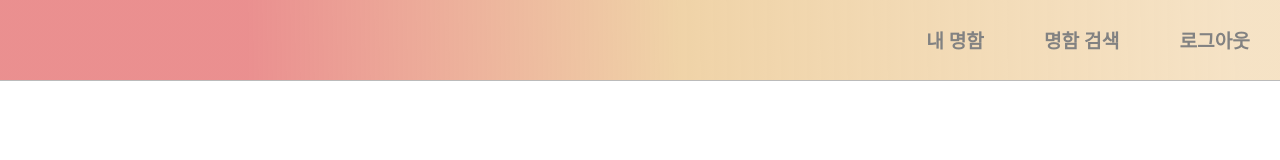
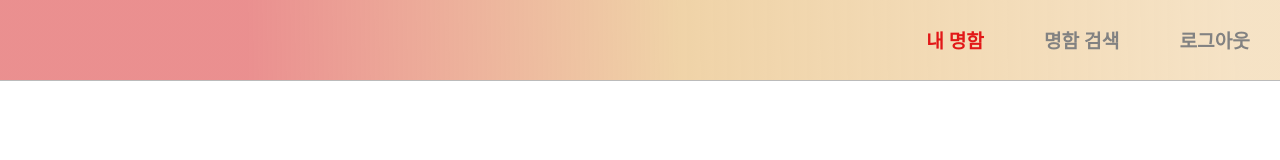
Before and after one commit to BusinessZIP/businesszip-frontend, a React (Vite) app: page /mypage in a window 1280 px wide. Shown: the top 160 px of the page. Built offline with nearby package versions, Linux system fonts and the light colour scheme.

Commit message:
Feat : header 조건에 따라 글자 색 변경

```diff
--- a/src/components/layout.jsx
+++ b/src/components/layout.jsx
@@ -6,7 +6,20 @@ const Children = styled.div`
 	height: 100vh;
 `;
 
-const Layout = ({ title1, title2, title3, children, ...rest }) => {
+const Layout = ({
+	title1,
+	title2,
+	title3,
+	children,
+	extraClassName1,
+	extraClassName2,
+	extraClassName3,
+	...rest
+}) => {
+	const className1 = extraClassName1 ? 'titleOn' : 'title';
+	const className2 = extraClassName2 ? 'titleOn' : 'title';
+	const className3 = extraClassName3 ? 'titleOn' : 'title';
+
 	const Header = styled.div`
 		position: fixed;
 		top: 0;
@@ -19,11 +32,20 @@ const Layout = ({ title1, title2, title3, children, ...rest }) => {
 		align-items: center;
 		font-size: 1.2rem;
 		font-weight: 600;
-		color: #828282;
 		border-bottom: 1px solid #bbb;
-		.title {
+		.title,
+		.titleOn {
 			margin: 0 30px;
 		}
+
+		.title {
+			color: #828282;
+		}
+
+		.titleOn {
+			color: #e21818;
+		}
+
 		${({ background }) =>
 			background &&
 			css`
@@ -39,9 +61,9 @@ const Layout = ({ title1, title2, title3, children, ...rest }) => {
 	return (
 		<>
 			<Header {...rest}>
-				<div className='title'>{title1 && <span>{title1}</span>}</div>
-				<div className='title'>{title2 && <span>{title2}</span>}</div>
-				<div className='title'>{title3 && <span>{title3}</span>}</div>
+				<div className={className1}>{title1 && <span>{title1}</span>}</div>
+				<div className={className2}>{title2 && <span>{title2}</span>}</div>
+				<div className={className3}>{title3 && <span>{title3}</span>}</div>
 			</Header>
 			<Children>{children}</Children>
 		</>
--- a/src/pages/MyNameCard.jsx
+++ b/src/pages/MyNameCard.jsx
@@ -6,6 +6,7 @@ function MyNameCard() {
 			title1='내 명함'
 			title2='명함 검색'
 			title3='로그아웃'
+			extraClassName1
 			background
 		/>
 	);
```
